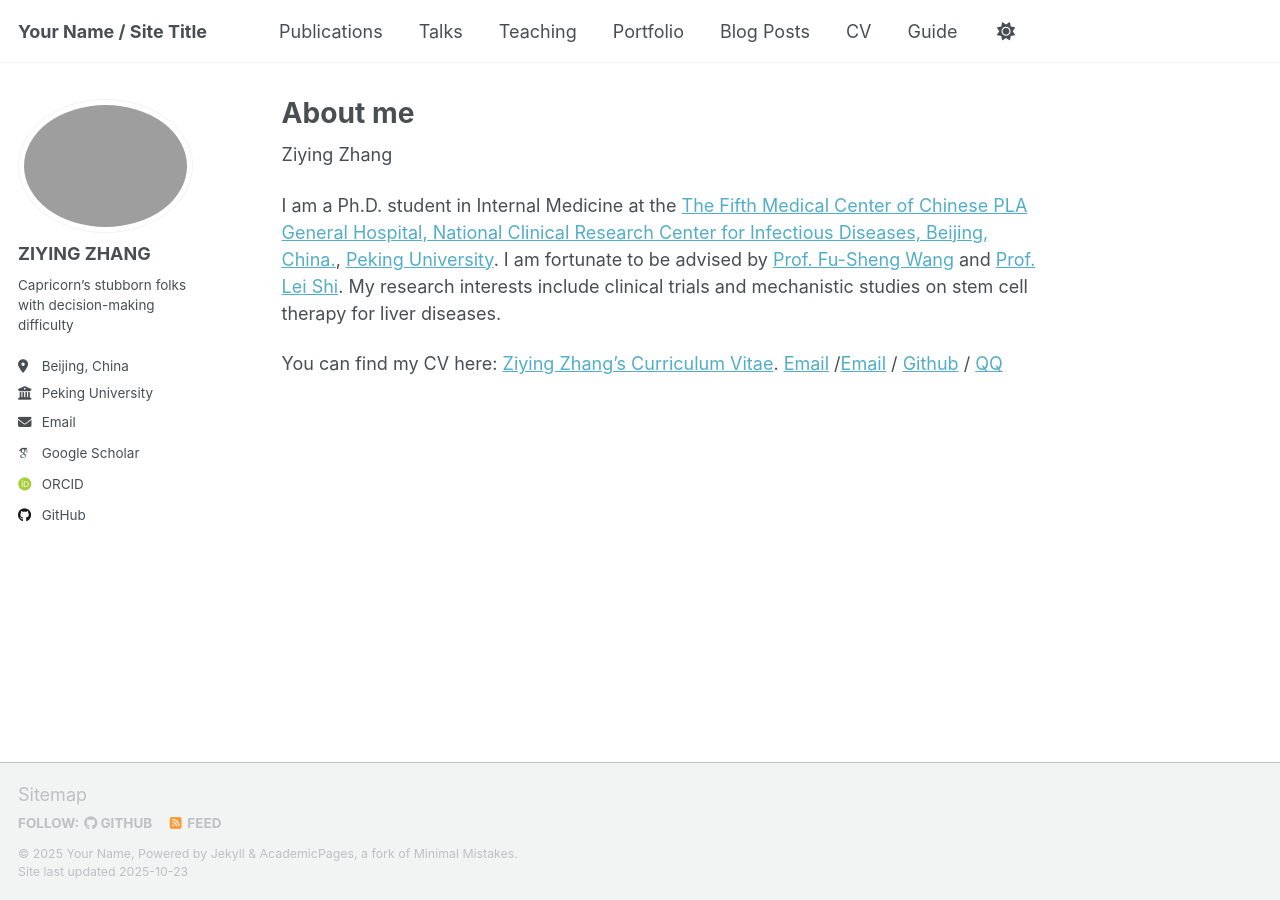
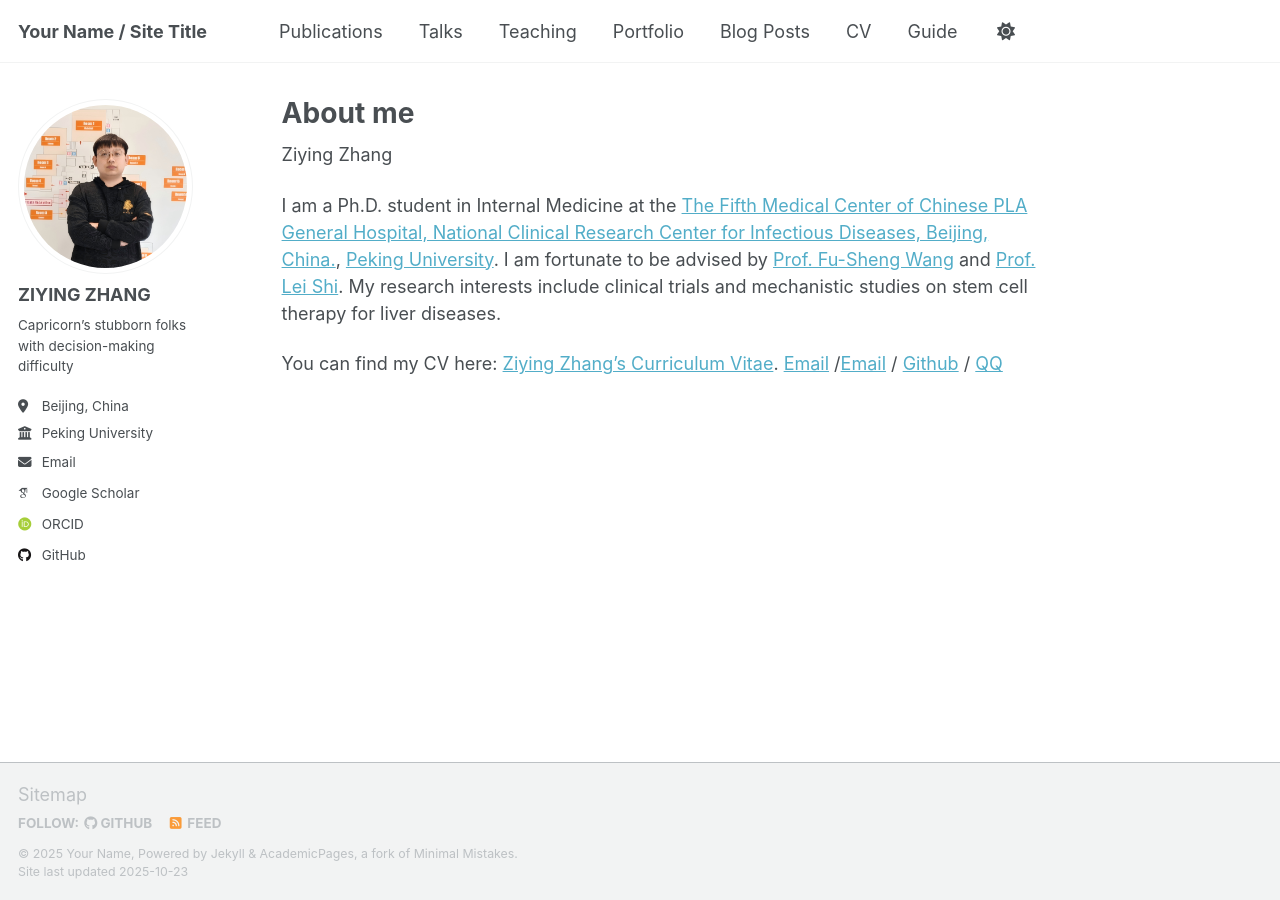
Before and after one commit to Ziying98/Ziying98.github.io, a Jekyll site: the page built from _pages/about.md, in a window 1280 px wide. Built offline with Jekyll 4.4.1, drawn with Linux system fonts in a browser that asks for light colours; some web fonts are replaced; a script that is not in the unit is left out.

Commit message:
Update _config.yml

```diff
--- a/_config.yml
+++ b/_config.yml
@@ -23,7 +23,7 @@ repository               : "academicpages/academicpages.github.io"
 #               Additional customization can be done by editing /_includes/author-profile.html
 author:
   # Biographic information
-  avatar           : "/images/ZY.png"
+  avatar           : "../images/ZY1.png"
   name             : "ZIYING ZHANG"
   pronouns         : # example: "she/her"
   bio              : "Capricorn’s stubborn folks with decision-making difficulty"
```
